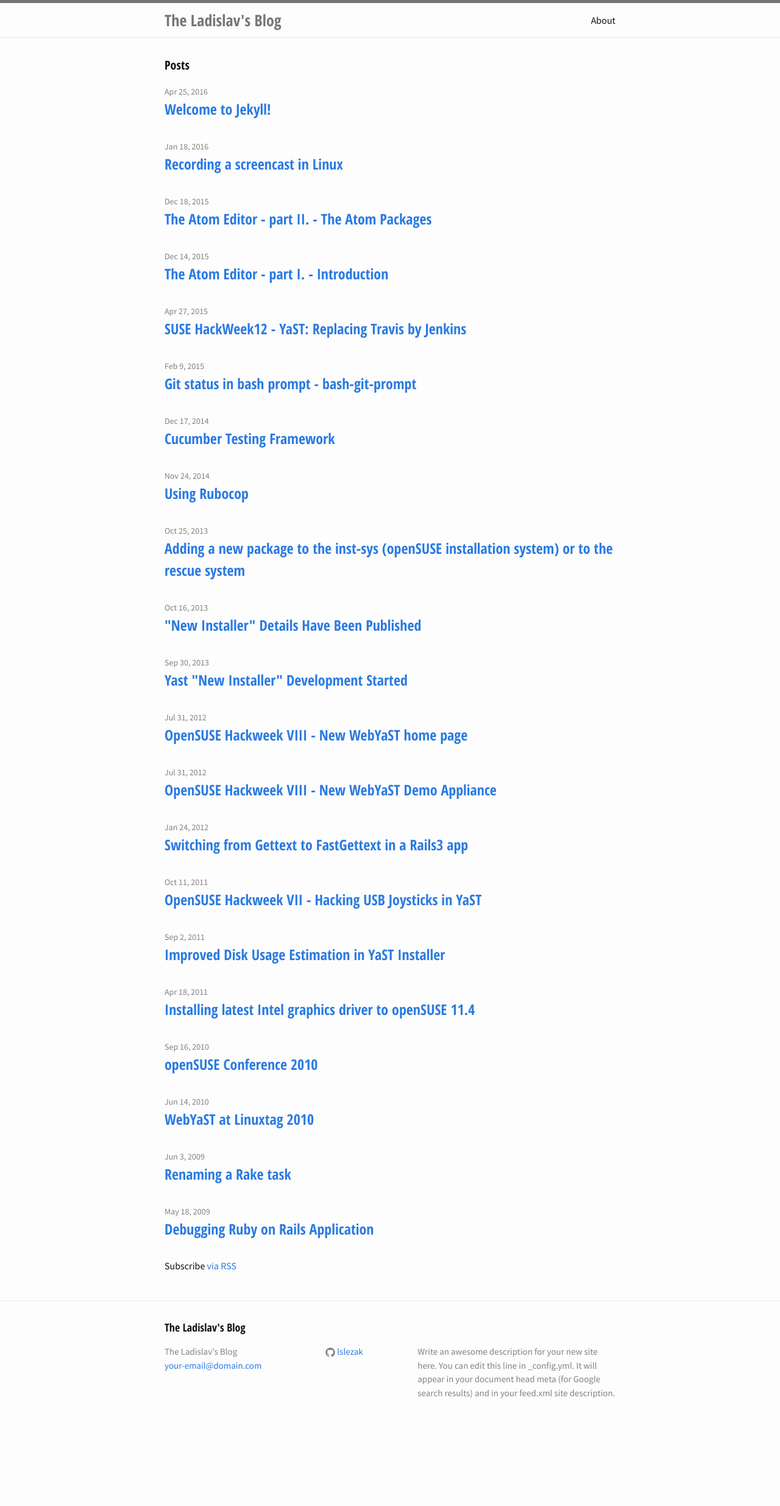
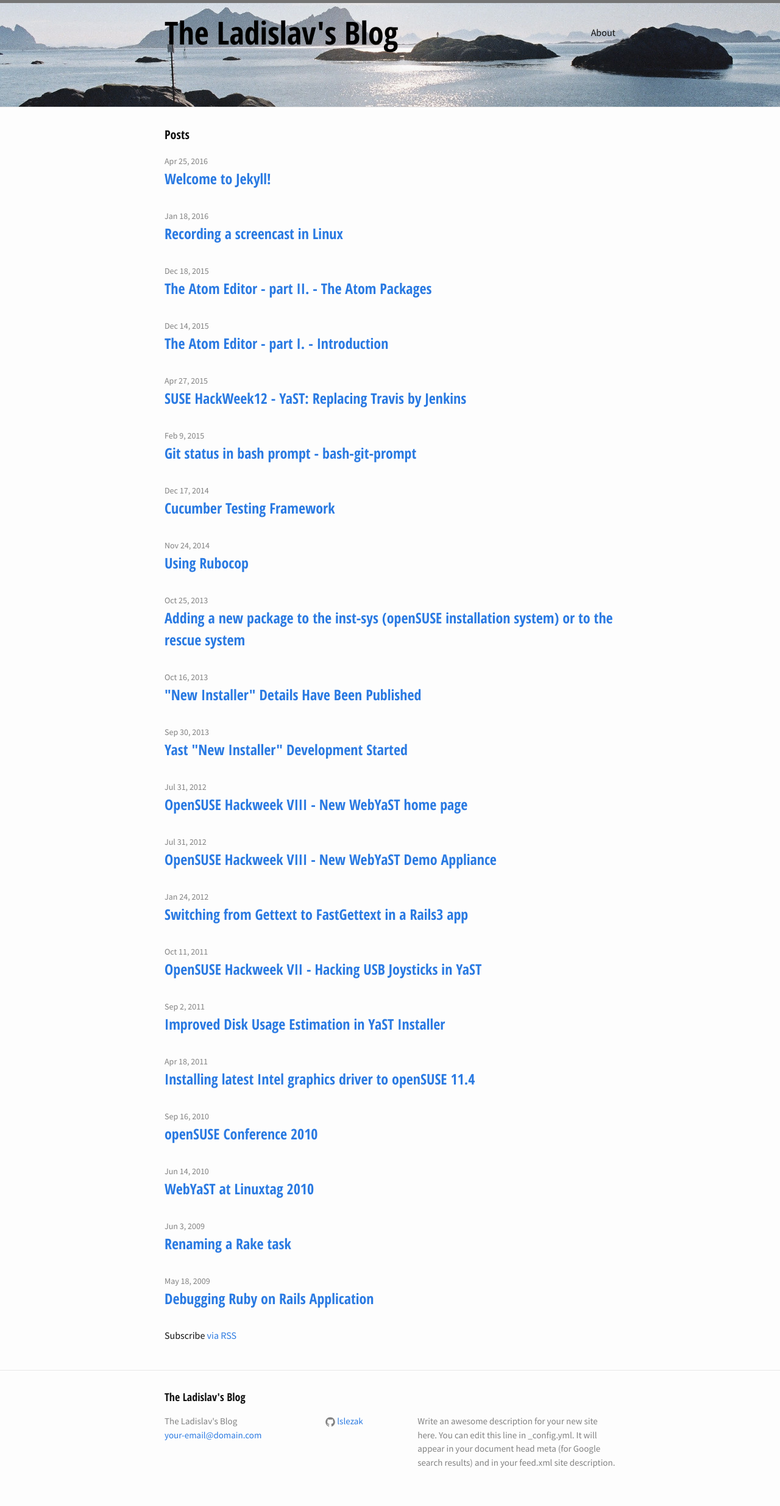
Before and after one commit to lslezak/blog, a Jekyll site: the page built from index.html, in a window 1280 px wide. Shown: the whole page at 61% size. Built offline with Jekyll 4.4.1, drawn with Linux system fonts in a browser that asks for light colours; before the commit the page ends 2355 px from its top, so only the background shows below that.

Commit message:
header image

```diff
--- a/_config.yml
+++ b/_config.yml
@@ -22,7 +22,7 @@ kramdown:
   input: GFM
   hard_wrap: false
 
-permalink: pretty
+permalink: /:year/:month/:day/:title/
 
 # generate sitemap.xml and feed.xml automatically by plugins
 gems:
--- a/_sass/_layout.scss
+++ b/_sass/_layout.scss
@@ -4,7 +4,13 @@
 .site-header {
     border-top: 5px solid $grey-color-dark;
     border-bottom: 1px solid $grey-color-light;
-    min-height: 56px;
+    background-image: url(/images/page_header.jpg);
+    background-size: cover;
+    background-position: center;
+    background-repeat: no-repeat;
+    min-height: 150px;
+    max-height: 220px;
+    padding-top: 20px;
 
     // Positioning context for the mobile navigation icon
     position: relative;
@@ -12,15 +18,13 @@
 
 .site-title {
     font-family: $header-font-family;
-    font-size: 26px;
-    font-weight: 300;
+    font-size: 52px;
     line-height: 56px;
     margin-bottom: 0;
     float: left;
-
     &,
     &:visited {
-        color: $grey-color-dark;
+        color: black; // $grey-color-dark;
     }
 }
 
--- a/css/main.scss
+++ b/css/main.scss
@@ -15,6 +15,8 @@ $base-font-size:   16px;
 $base-font-weight: 400;
 $small-font-size:  $base-font-size * 0.875;
 $base-line-height: 1.5;
+
+$base-color:       #8CD4FF;
 
 $spacing-unit:     30px;
 
```
Also changed, not shown: images/page_header.jpg (added).
